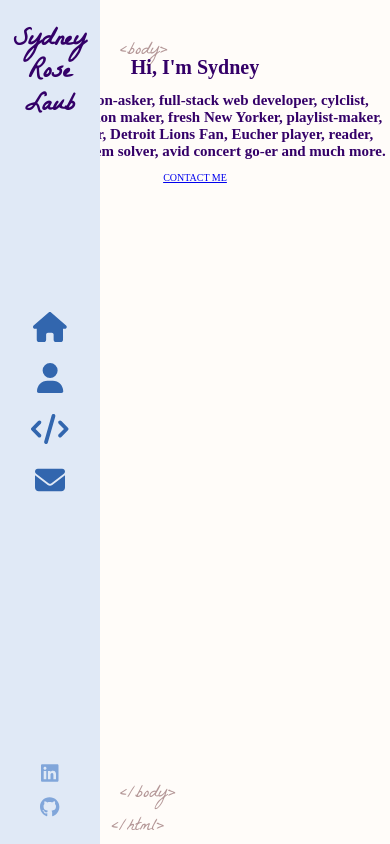
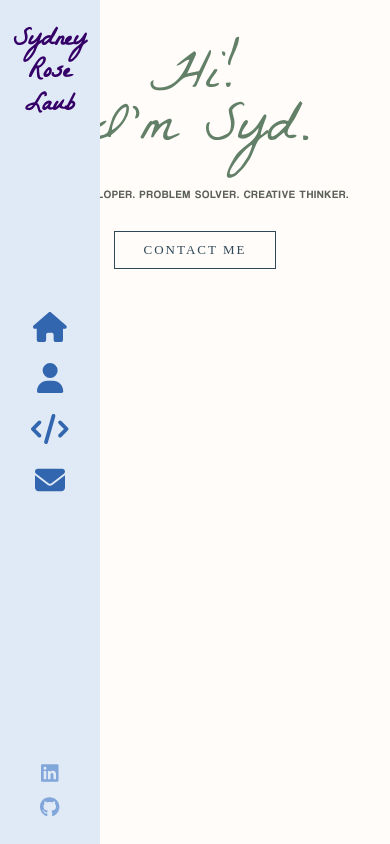
Before and after one commit to sydlaub/slaub-portfolio, a React (Create React App) app: page / in a window 390 px wide. Built offline with nearby package versions, Linux system fonts and the light colour scheme.

Commit message:
added home page

```diff
--- a/src/components/Home/index.js
+++ b/src/components/Home/index.js
@@ -6,13 +6,15 @@ import './index.scss'
 
 const Home = () => {
     return (
+        <>
         <div className="container home-page">
             <div className="text-zone">
-                <h1>Hi, I'm Sydney</h1>
-                <h2>I'm a question-asker, full-stack web developer, cylclist, intuitive decision maker, fresh New Yorker, playlist-maker, data engineer, Detroit Lions Fan, Eucher player, reader, empath, problem solver, avid concert go-er and much more.</h2>
+                <h1>Hi! <br/> I'm Syd.</h1>
+                <h2>WEB DEVELOPER. PROBLEM SOLVER. CREATIVE THINKER.</h2>
                 <Link to="/contact" className="flat-button">CONTACT ME</Link>
             </div>
         </div>
+        </>
     )
 }
 
--- a/src/components/Home/index.scss
+++ b/src/components/Home/index.scss
@@ -0,0 +1,78 @@
+.home-page {
+    .text-zone {
+        position: absolute;
+        left: 10%;
+        top: 50%;
+        width: 40%;
+        max-height: 90%
+    }
+
+    h1 {
+        color: #627F67;
+        font-size: 56px;
+        line-height: 53px;
+        margin: 0;
+        font-family: "La Belle Aurore";
+        font-weight: 400;
+    }
+
+    img {
+        margin-left: 20px;
+        opacity: 0;
+        width: 32px;
+        height: auto;
+    }
+
+    h2 {
+        color: #5B6057;
+        margin-top: 20px;
+        text-align: center;
+        margin: 30px;
+        font-weight: 200;
+        font-size: 11px;
+        font-family: 'Coolvetica';
+        letter-spacing: 1px;
+    }
+
+    .flat-button {
+        color: #2F4858;
+        font-size: 13px;
+        font-weight: 400px;
+        letter-spacing: 2px;
+        text-decoration: none;
+        padding: 10px 18px;
+        border: 1px solid #2F4858;
+        margin-top: 25px;
+        float: left;
+        white-space: nowrap;
+
+        &:hover {
+            background: #E0E9F6;
+            color: #2F4858;
+        }
+    }
+}
+
+@media screen and (max-width: 1200px) {
+
+    .tags,
+    .home-page h1:before,
+    .home-page h1:after {
+        display: none
+    }
+
+    .home-page .text-zone {
+        position: initial;
+        width: 100%;
+        padding: 10px;
+        box-sizing: border-box;
+        // margin-top: -100px;
+    }
+
+    .home-page .flat-button {
+        float: none;
+        display: block;
+        margin: 20px auto 0 auto;
+        width: 124px;
+    }
+}
--- a/src/components/Layout/index.js
+++ b/src/components/Layout/index.js
@@ -10,7 +10,6 @@ const Layout = () => {
                 <span className='tags top-tags'>&lt;body&gt;</span>
 
                 <Outlet />
-
                 <span className='tags bottom-tags'>
                     &lt;/body&gt;
                     <br />
```
Also changed, not shown: src/App.js (+5 -5 lines).
